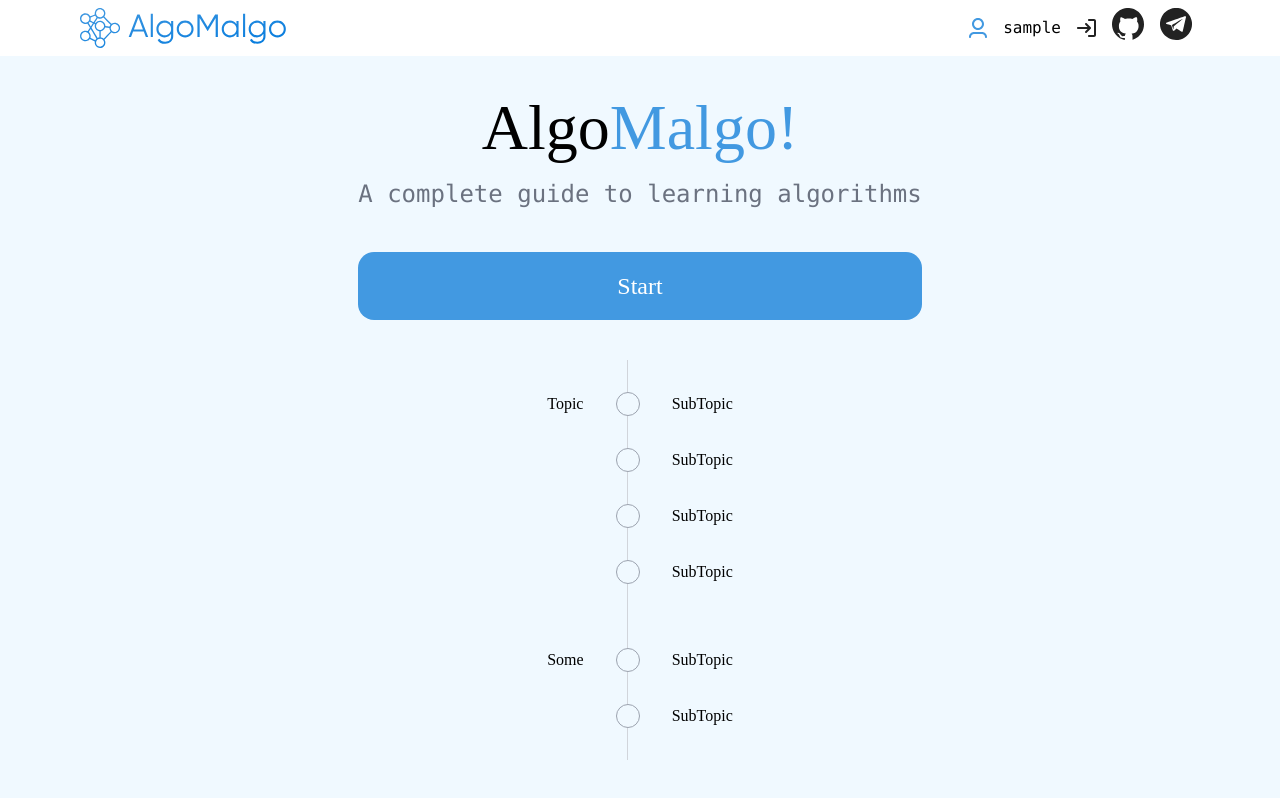
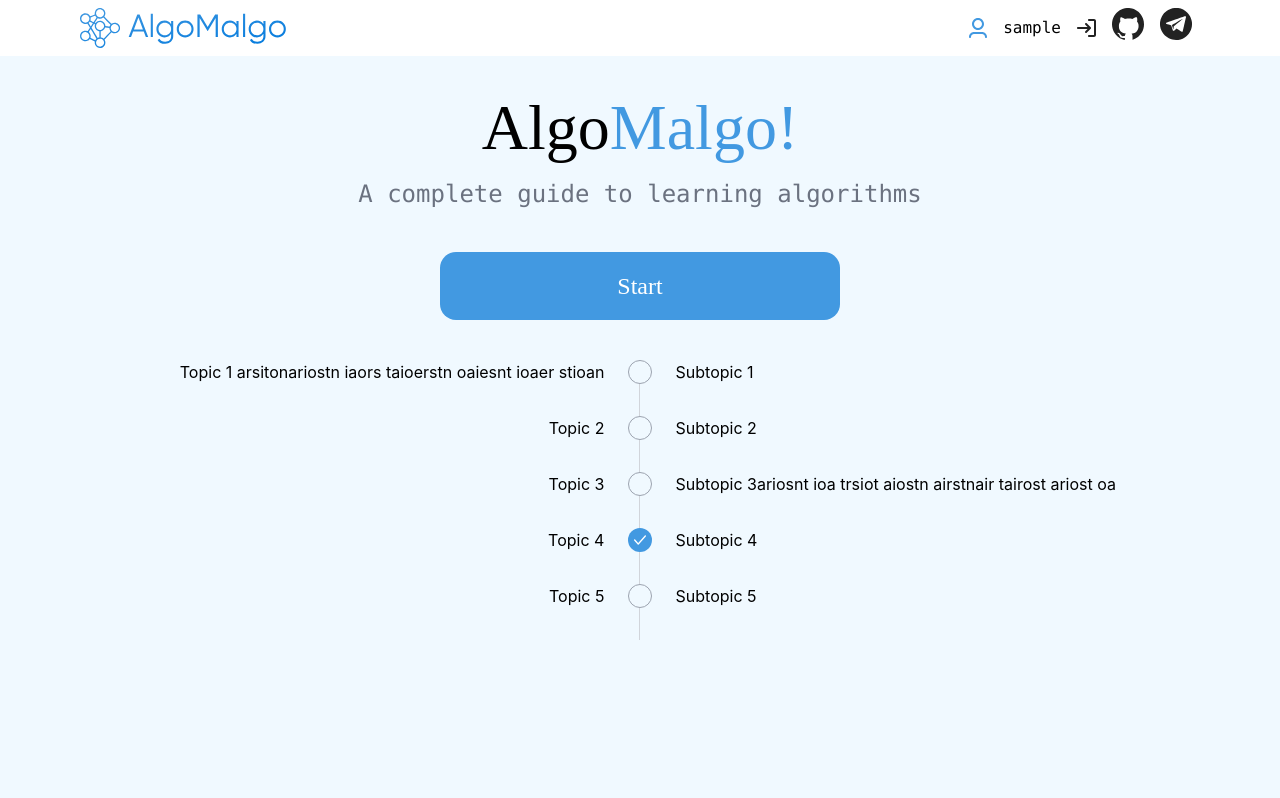
Before and after one commit to iamverysmart667/algomalgo, a Next.js app: page / in a window 1280 px wide. Built offline with nearby package versions, Linux system fonts and the light colour scheme; sample sign-in values are in the browser's storage; a web font is replaced by a local one.

Commit message:
Fixed checkbox layout

```diff
--- a/pages/index.js
+++ b/pages/index.js
@@ -9,44 +9,71 @@ const Check = () => (
   </svg>
 );
 
-function Item({ topic, subtopic }) {
-  const [checked, setChecked] = useState(false);
+function Item({ state }) {
+  const [checked, setChecked] = useState(state);
   const toggleCheckbox = () => setChecked(!checked);
   return (
     <div className="flex items-center space-x-8">
-      <div className={`font-[Gilroy-Bold] w-1/3 pb-8 ${topic && 'mt-8'}`}>{topic}</div>
       <div className={`bg-gradient-to-b from-gray-300 to-gray-300 bg-no-repeat bg-center bg-[length:1px] pb-8`}>
         {checked
-          ? <div className={`${topic && 'mt-8'}`} onClick={toggleCheckbox}><Check/></div>
-          : <div className={`${topic && 'mt-8'} rounded-3xl w-6 h-6 bg-sky-50 border border-gray-400`}
-                 onClick={toggleCheckbox}/>
+          ? <div onClick={toggleCheckbox}><Check/></div>
+          : <div className={`rounded-3xl w-6 h-6 bg-sky-50 border border-gray-400`} onClick={toggleCheckbox}/>
         }
       </div>
-      <div className={`font-[Gilroy-Light] pb-8 ${topic && 'mt-8'}`}>{subtopic}</div>
     </div>
   );
 }
 
 export default function Home() {
+  const [items, setItems] = useState([
+    {
+      left: "Topic 1 arsitonariostn iaors taioerstn oaiesnt ioaer stioan",
+      right: "Subtopic 1",
+      state: false
+    },
+    {
+      left: "Topic 2",
+      right: "Subtopic 2",
+      state: false
+    },
+    {
+      left: "Topic 3",
+      right: "Subtopic 3ariosnt ioa trsiot aiostn airstnair tairost ariost oa",
+      state: false
+    },
+    {
+      left: "Topic 4",
+      right: "Subtopic 4",
+      state: true
+    },
+    {
+      left: "Topic 5",
+      right: "Subtopic 5",
+      state: false
+    },
+  ]);
   return (
     <Layout>
-      <div className="flex flex-col items-center h-full">
+      <div className="flex flex-col items-center h-full w-full">
         <h1 className="font-[Gilroy-Bold] text-[64px] pt-6">Algo<span className="text-primary">Malgo!</span></h1>
         <p className="font-sans text-[24px] text-gray-500">A complete guide to learning algorithms</p>
         <Link href="/introduction">
           <a className="flex flex-col items-center
           w-[400px] bg-primary font-[Gilroy-Light] text-[24px] text-white
           rounded-[16px] hover:opacity-80
-          p-[16px] mt-10 mb-10 w-full text-center">Start</a>
+          p-[16px] mt-10 mb-10 text-center">Start</a>
         </Link>
-        <div className="flex flex-col justify-center">
-          <div>
-            <Item topic="Topic" subtopic="SubTopic"/>
-            <Item subtopic="SubTopic"/>
-            <Item subtopic="SubTopic"/>
-            <Item subtopic="SubTopic"/>
-            <Item topic="Some" subtopic="SubTopic"/>
-            <Item subtopic="SubTopic"/>
+        <div className="flex w-1/3 justify-between">
+          <div className="flex flex-col space-y-8 w-5/12 items-end whitespace-nowrap">
+            {items.map(({left}, i) => <h1>{left}</h1>)}
+          </div>
+          <div className="flex justify-center w-1/6">
+            <div>
+              {items.map(({state}) => <Item state={state} />)}
+            </div>
+          </div>
+          <div className="flex flex-col space-y-8 w-5/12 whitespace-nowrap">
+            {items.map(({right}) => <h1>{right}</h1>)}
           </div>
         </div>
       </div>
```
